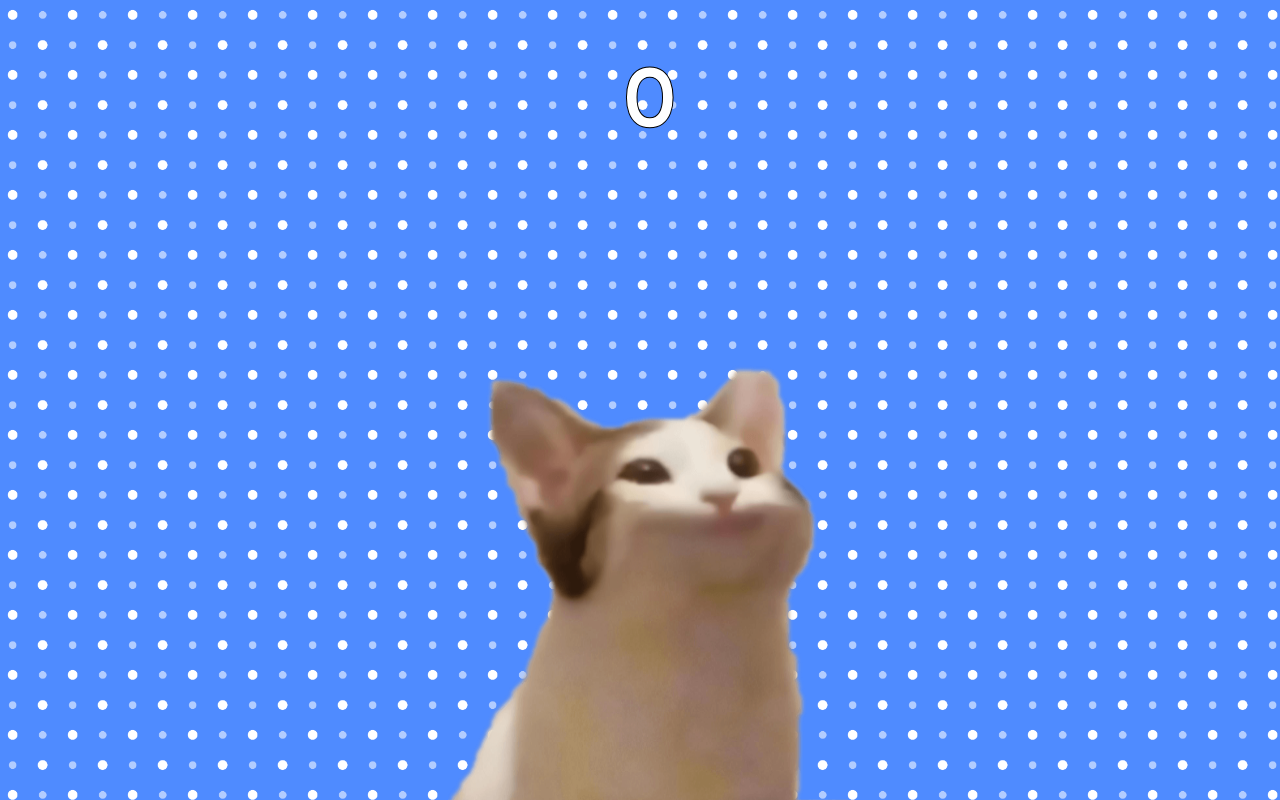
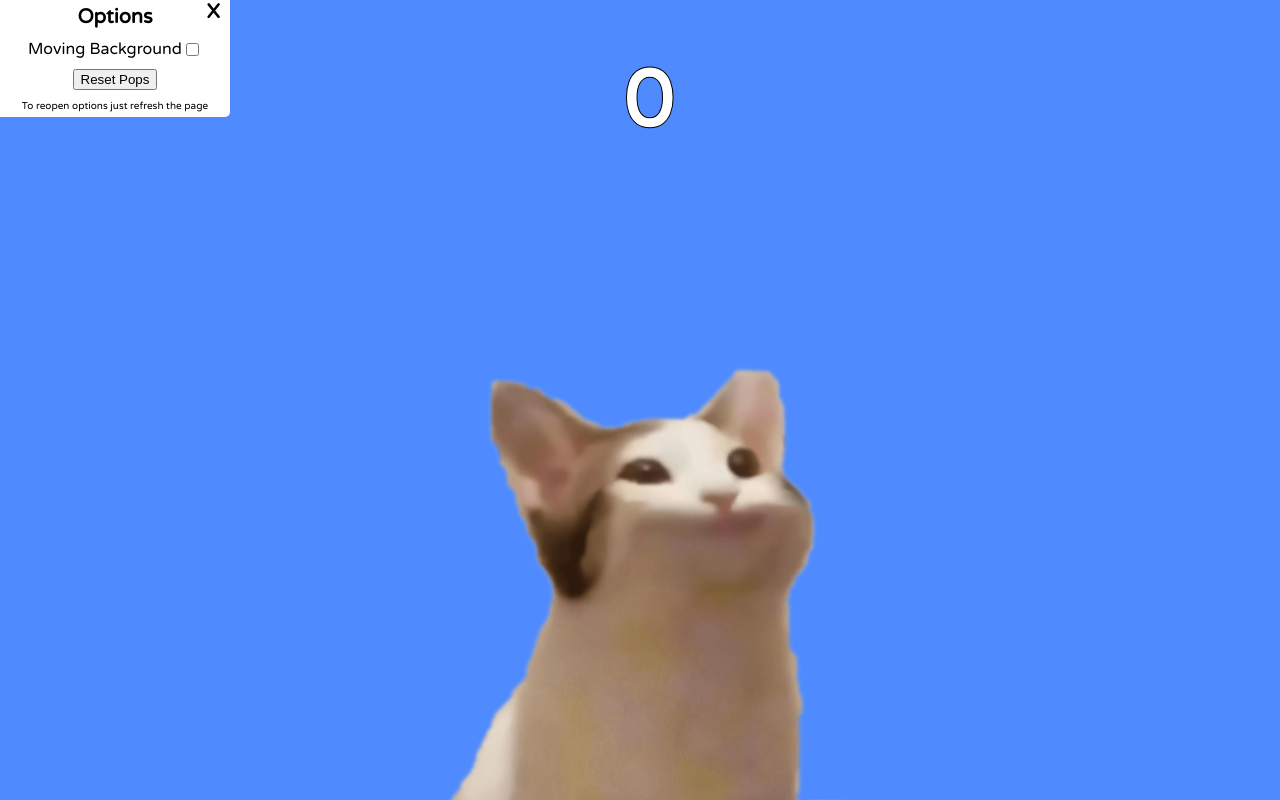
Before and after one commit to Daniel4-Scratch/PopCat, a plain HTML site: page index.html in a window 1280 px wide. Drawn offline with Linux system fonts and the light colour scheme.

Commit message:
Added options box and some improvements

```diff
--- a/index.html
+++ b/index.html
@@ -14,7 +14,18 @@
         <link rel="stylesheet" href="style.css">
         <script src="script.js" defer></script>
     </head>
-    <body>
+    <body id="body">
+        <div id="options" class="options">
+            <span class="title" style="margin-top:5px">Options</span> <span id="close" onclick="getElementById('options').remove(); setTimeout(function(){isMouseHover = false},100);">X</span>
+            <div class="option">
+                <span class="option-title">Moving Background</span>
+                <input type="checkbox" id="background" onclick="toggleBackground()">
+            </div>
+            <div class="option">
+                <button id="reset" onclick="if(confirm('Are you sure you want to reset?')){resetPops()}">Reset Pops</button>
+            </div>
+            <span style="margin-bottom: 5px; font-size: x-small;">To reopen options just refresh the page</span>
+        </div>
         <center><h1 id="count">0</h1></center>
         <div class="popcat" >
             <img src="src/close.png" alt="PopCat" id="popcat">
--- a/script.js
+++ b/script.js
@@ -4,6 +4,9 @@ var popcatClose = "src/close.png"
 console.log("Popcat Clicker v0.1.0")
 console.log("Made by: github@Daniel4-Scratch")
 console.log("Functions: popcatgopop(), resetPops(), setPops(input)")
+
+
+/* Set Local Vars */
 
 let pops = 0;
 if (localStorage.getItem("clicks") === null | localStorage.getItem("clicks") === NaN | localStorage.getItem("clicks") === undefined | localStorage.getItem("clicks") === "NaN") {
@@ -14,6 +17,49 @@ if (localStorage.getItem("clicks") === null | localStorage.getItem("clicks") ===
     document.getElementById("count").innerText = pops;
 }
 
+if (localStorage.getItem("background") === null | localStorage.getItem("background") === NaN | localStorage.getItem("background") === undefined | localStorage.getItem("background") === "NaN") {
+    localStorage.setItem('background', 'moving');
+} else {
+    const background = localStorage.getItem('background');
+    if (background == "moving") {
+        document.getElementById("body").style.background = "url('src/GIF.gif')";
+        document.getElementById("background").checked = true;
+    } else if (background == "static") {
+        document.getElementById("body").style.background = "url('src/tile.png')";
+        document.getElementById("background").checked = false;
+    }
+    document.getElementById("body").style.backgroundSize = "60px 60px";
+
+}
+
+
+/* Options box */
+
+
+let isMouseHover = false
+let test = document.getElementById("options");
+test.addEventListener("mouseleave", function (event) {
+  isMouseHover = false
+}, false);
+test.addEventListener("mouseover", function (event) {
+  isMouseHover = true
+}, false);
+
+function toggleBackground() {
+    if (document.getElementById("background").checked == true) {
+        document.getElementById("body").style.background = "url('src/GIF.gif')";
+        localStorage.setItem('background', 'moving');
+    } else {
+        document.getElementById("body").style.background = "url('src/tile.png')";
+        localStorage.setItem('background', 'static');
+    }
+    document.getElementById("body").style.backgroundSize = "60px 60px";
+}
+
+
+
+
+/* The Actual Popcat Functions */
 
 //play sound
 function playPop() {
@@ -23,6 +69,7 @@ function playPop() {
 }
 //popcatgopop function
 function popcatgopop() {
+    if (isMouseHover == false) {
     pops = parseInt(pops);
     pops += 1;
     localStorage.setItem('clicks', pops);
@@ -30,7 +77,7 @@ function popcatgopop() {
     const popcat = document.getElementById("popcat");
     popcat.src = popcatOpen;
     playPop();
-
+    }
 }
 
 function resetPops() {
--- a/style.css
+++ b/style.css
@@ -5,7 +5,7 @@ body{
     font-family: 'Varela Round', sans-serif;
     overflow: hidden;
     width: 100%;
-    background: lightblue url("src/GIF.gif");
+    background-color: #4F8BFF;
     background-size: 60px 60px;
 
     -moz-user-select: -moz-none;
@@ -21,7 +21,7 @@ h1{
     font-weight: 700;
 	-webkit-text-stroke-width: 1px;
     -webkit-text-stroke-color: black;
-    z-index: 10;
+    z-index: 3;
     position: relative;
 }
 
@@ -50,3 +50,69 @@ bottom: 0;
     -webkit-user-select: none;
     user-select: none;
     pointer-events: none;}
+
+
+.options{
+    position: absolute;
+    top: 0;
+    left: 0;
+    z-index: 5;
+    display: flex;
+    flex-direction: column;
+    justify-content: center;
+    align-items: center;
+    background: white;
+    width:230px;
+    border-radius: 0px 0px 5px 0px;
+}
+
+.options .title{
+    font-size: 20px;
+    font-weight: 700;
+    margin: 0;
+    padding: 0;
+    margin-bottom: 10px;
+}
+
+.options #close{
+    position: absolute;
+    top: 0;
+    right: 0;
+    font-size: 20px;
+    font-weight: 700;
+    margin: 0;
+    padding: 0;
+    margin-bottom: 10px;
+    margin-right:10px;
+    cursor: pointer;
+}
+
+.options .option{
+    display: flex;
+    flex-direction: row;
+    justify-content: center;
+    align-items: center;
+    margin: 0;
+    padding: 0;
+    margin-bottom: 10px;
+}
+
+button{
+    cursor: pointer;
+    z-index: 10;
+}
+input{
+    cursor: pointer;
+    z-index: 10;
+}
+
+@media (max-width:550px) {
+    .options{
+        width:100%;
+        border-radius: 0;
+    }
+    #popcat{
+        width: 50%;
+        height: 50%;
+    }
+}
```
Also changed, not shown: options.html (added, +7 -0 lines).
